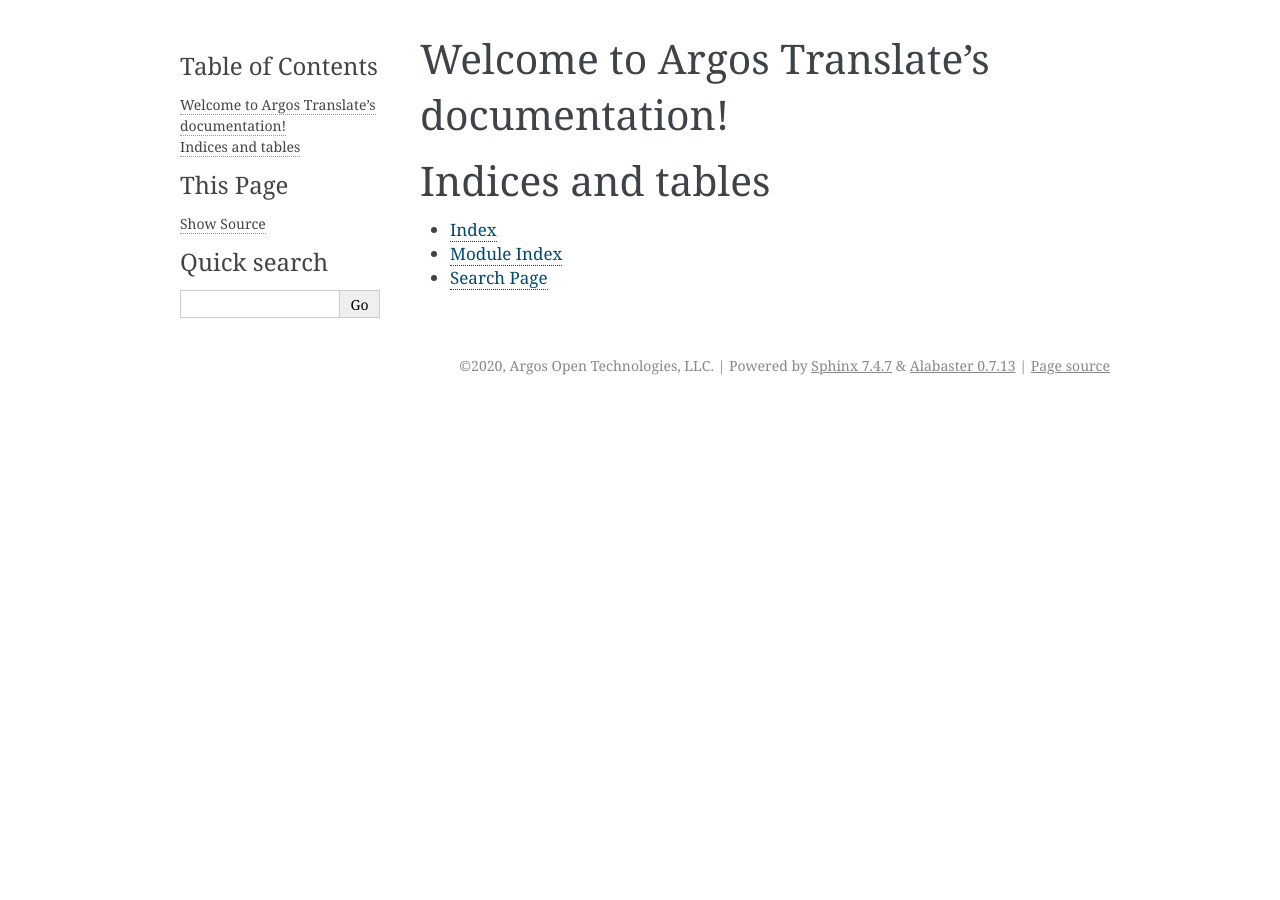
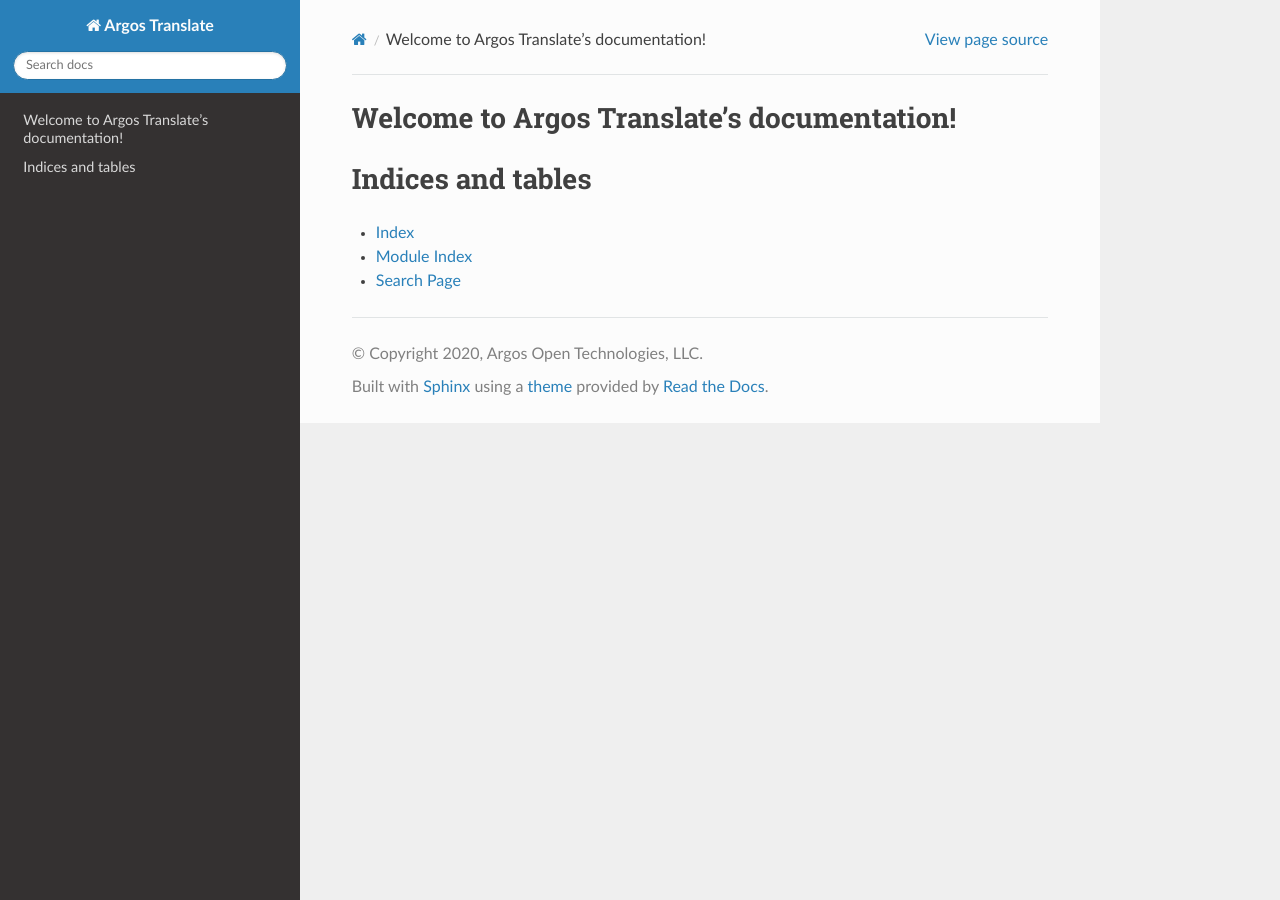
Before and after one commit to argosopentech/argos-translate, a Sphinx documentation site: the page built from docs/index.rst, in a window 1280 px wide. Built offline with Sphinx 7.4.7 and the Read the Docs theme 2.0.0, drawn with Linux system fonts in a browser that asks for light colours.

Commit message:
Changed docs theme and linked to ReadTheDocs from README.md

```diff
--- a/docs/conf.py
+++ b/docs/conf.py
@@ -1,3 +1,5 @@
+import sphinx_rtd_theme
+
 # Configuration file for the Sphinx documentation builder.
 #
 # This file only contains a selection of the most common options. For a full
@@ -36,7 +38,8 @@
 # extensions coming with Sphinx (named 'sphinx.ext.*') or your custom
 # ones.
 extensions = [
-        'sphinx.ext.autodoc'
+    "sphinx_rtd_theme",
+    'sphinx.ext.autodoc'
 ]
 
 # Add any paths that contain templates here, relative to this directory.
@@ -53,7 +56,8 @@
 # The theme to use for HTML and HTML Help pages.  See the documentation for
 # a list of builtin themes.
 #
-html_theme = 'alabaster'
+# html_theme = 'alabaster'
+html_theme = "sphinx_rtd_theme"
 
 # Add any paths that contain custom static files (such as style sheets) here,
 # relative to this directory. They are copied after the builtin static files,
--- a/docs/requirements.txt
+++ b/docs/requirements.txt
@@ -1 +1,2 @@
 sphinx==3.2.1
+sphinx-rtd-theme
```
Also changed, not shown: README.md (+1 -0 lines).
